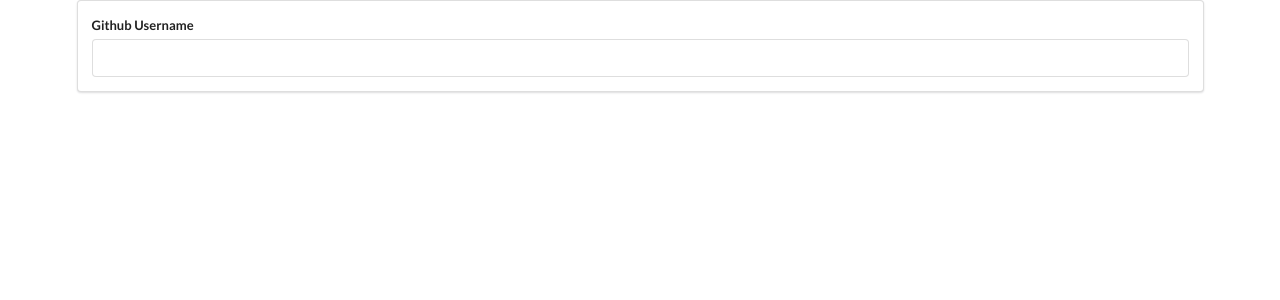
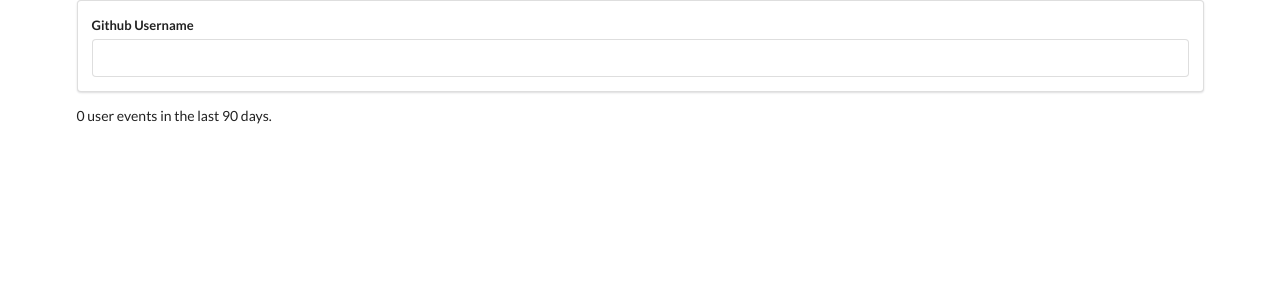
Before and after one commit to AllenLiDev/github-tracker, a React (Create React App) app: page / in a window 1280 px wide. Shown: the top 300 px of the page. Built offline with nearby package versions, Linux system fonts and the light colour scheme.

Commit message:
able to get and show number of events by user in the last 90 days

```diff
--- a/src/components/App.js
+++ b/src/components/App.js
@@ -1,6 +1,7 @@
 import React from 'react';
 import SearchBar from './SearchBar';
 import Github from '../apis/Github';
+import EventList from './EventList';
 
 export default class App extends React.Component {
   state = { userData: [] };
@@ -17,6 +18,7 @@
     return (
       <div className="ui container">
         <SearchBar onFormSubmit={this.onTermSubmit} />
+        <EventList eventList={this.state.userData} />
       </div>
     );
   }
--- /dev/null
+++ b/src/components/EventList.js
@@ -0,0 +1,9 @@
+import React from 'react';
+
+export default class EventList extends React.Component {
+  render() {
+    return (
+      <div>{this.props.eventList.length} user events in the last 90 days.</div>
+    )
+  }
+}
```
